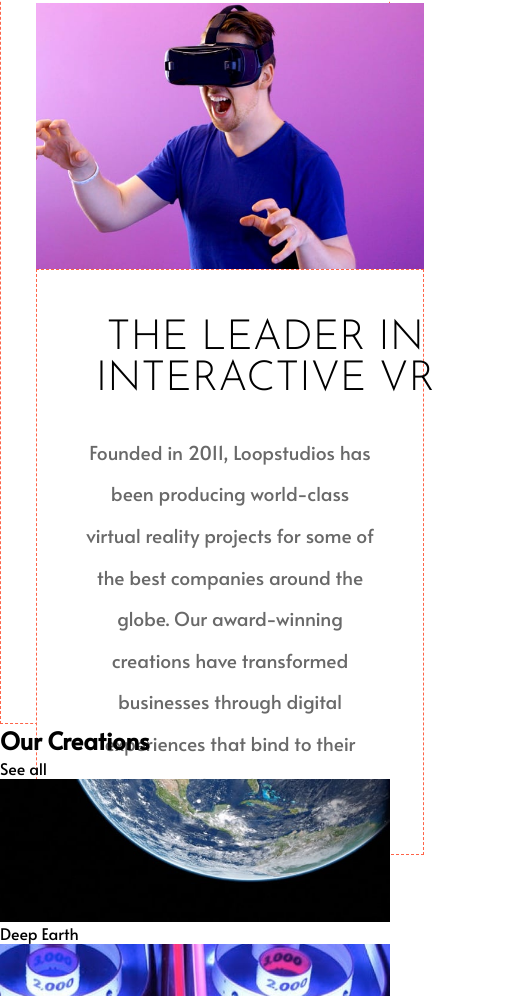
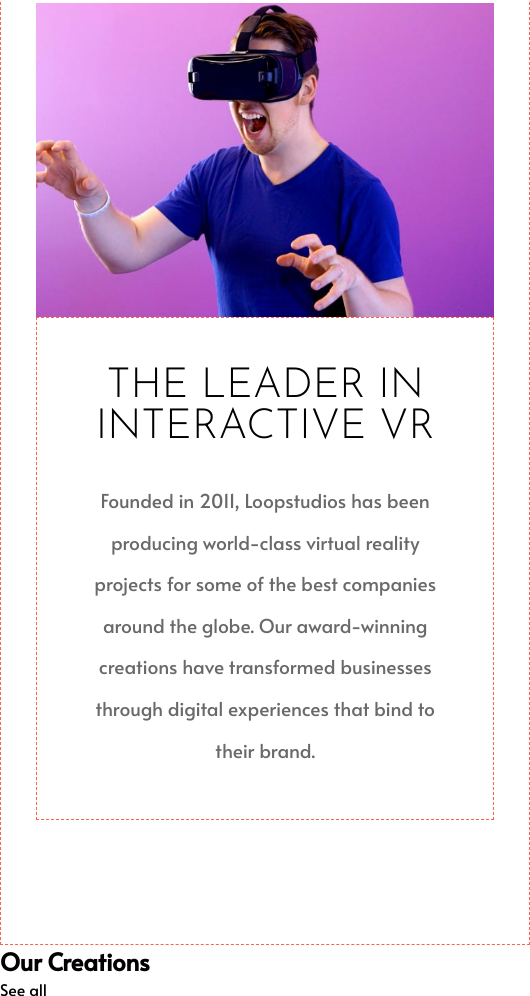
Before and after one commit to tascintra/loopstudios, a website built with Vite: page index.html in a window 390 px wide. Shown: the part 1004-2000 px from the top of the page, 530 px wide, since content can reach past the window. Built offline with nearby package versions, Linux system fonts and the light colour scheme.

Commit message:
fixed the leader text position

```diff
--- a/src/css/leader.css
+++ b/src/css/leader.css
@@ -69,11 +69,13 @@
 @media (max-width: 900px) {
   .the-leader {
     display: flex;
-
+    height: fit-content;
+    width: fit-content;
   }
 
   .the-leader-text {
     position: initial;
+    max-width: 633px;
   }
 
   .the-leader-img {
```
